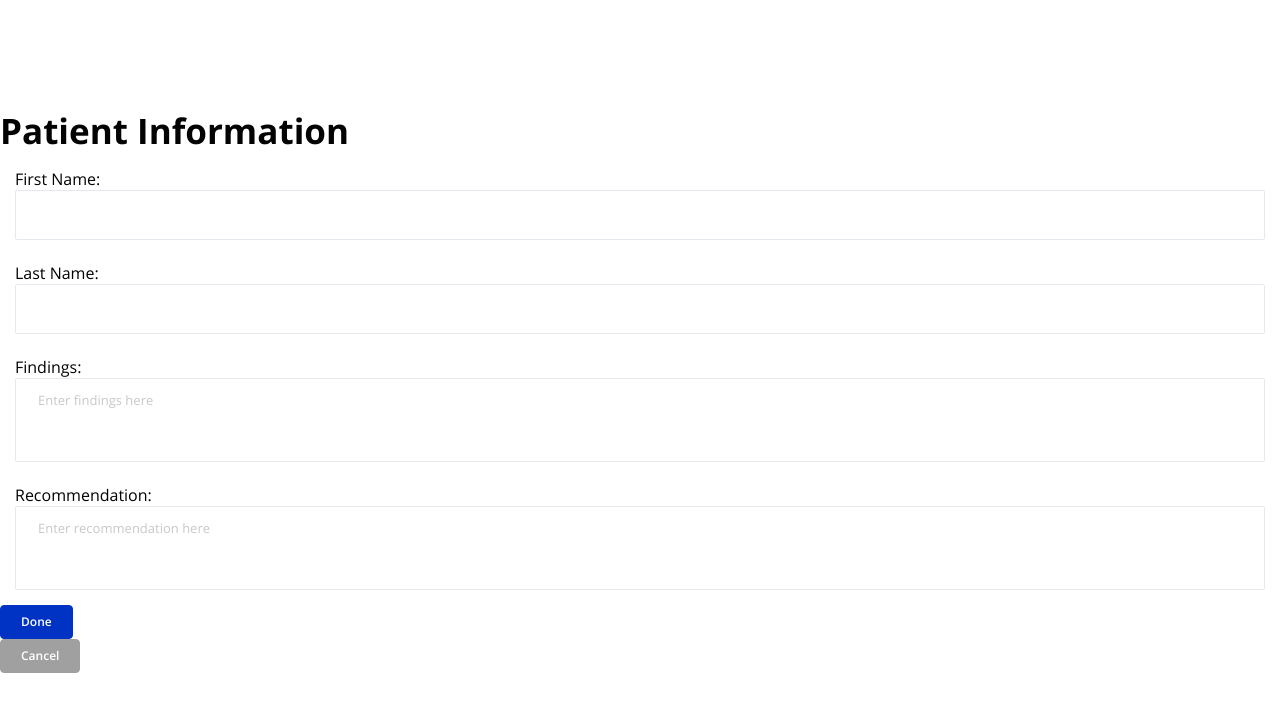
After one commit to F04C/newclinic, a PHP site: page /docfinding.php in a window 1280 px wide. The commit adds this page. Shown: the top 712 px of the page. Run offline with PHP 8.4, Linux system fonts and the light colour scheme; data that the repository does not hold is empty.

Commit message:
asdasdas

```diff
--- /dev/null
+++ b/docfinding.php
@@ -0,0 +1,64 @@
+<!DOCTYPE html>
+<html lang="en">
+
+<head>
+    <!-- Your head content here -->
+       <!-- endinject -->
+    <!-- Plugin css for this page -->
+    <link rel="stylesheet" href="assets/vendors/font-awesome/css/font-awesome.min.css" />
+    <!-- End plugin css for this page -->
+    <!-- inject:css -->
+    <!-- endinject -->
+    <!-- Layout styles -->
+    <link rel="stylesheet" href="assets/css/demo_1/style.css" />
+    <link rel="stylesheet" href="assets\css\docfinding,css" />
+
+</head>
+<br><br><br><br><br>
+<body>
+    <form action="updatepatient.php" method="POST">
+        <fieldset class="custom-fieldset">
+            <legend>
+                <h1><b>Patient Information</b></h1>
+            </legend>
+            <input type="hidden" name="patientID" value="<?= $patientID ?>">
+
+            <div class="modal-body">
+                <div class>
+                    <label for="firstName">First Name:</label>
+                    <input class="form-control" type="text" id="firstName" name="fname" value="<?= $patientFirstName ?>">
+                </div>
+
+                <div class><br>
+                    <label for="lastName">Last Name:</label>
+                    <input class="form-control" type="text" id="lastName" name="lname" value="<?= $patientLastName ?>">
+                </div>
+                <div>
+            <br>
+            <label for="findings">Findings:</label>
+            <textarea class="form-control" id="findings" name="findings" placeholder="Enter findings here" rows="4"></textarea>
+        </div>
+
+        <div>
+            <br>
+            <label for="recommendation">Recommendation:</label>
+            <textarea class="form-control" id="recommendation" name="recommendation" placeholder="Enter recommendation here" rows="4"></textarea>
+        </div>
+
+        </fieldset>
+
+        <div class="modal-footer-edit">
+    <div class="update-button">
+        <form action="" method="POST">
+            <button type="submit" class="btn btn-primary" name="btnUpdatePatient">Done</button>
+        </form>
+    </div>
+
+<form action="docappointment.php" method="POST">
+    <button type="submit" class="btn btn-secondary">Cancel</button>
+</form>
+</div>
+
+</body>
+
+</html>
```
Also changed, not shown: docappointment.php (+11 -26 lines), docfieldset.php (deleted, +0 -30 lines), 1 other file.
